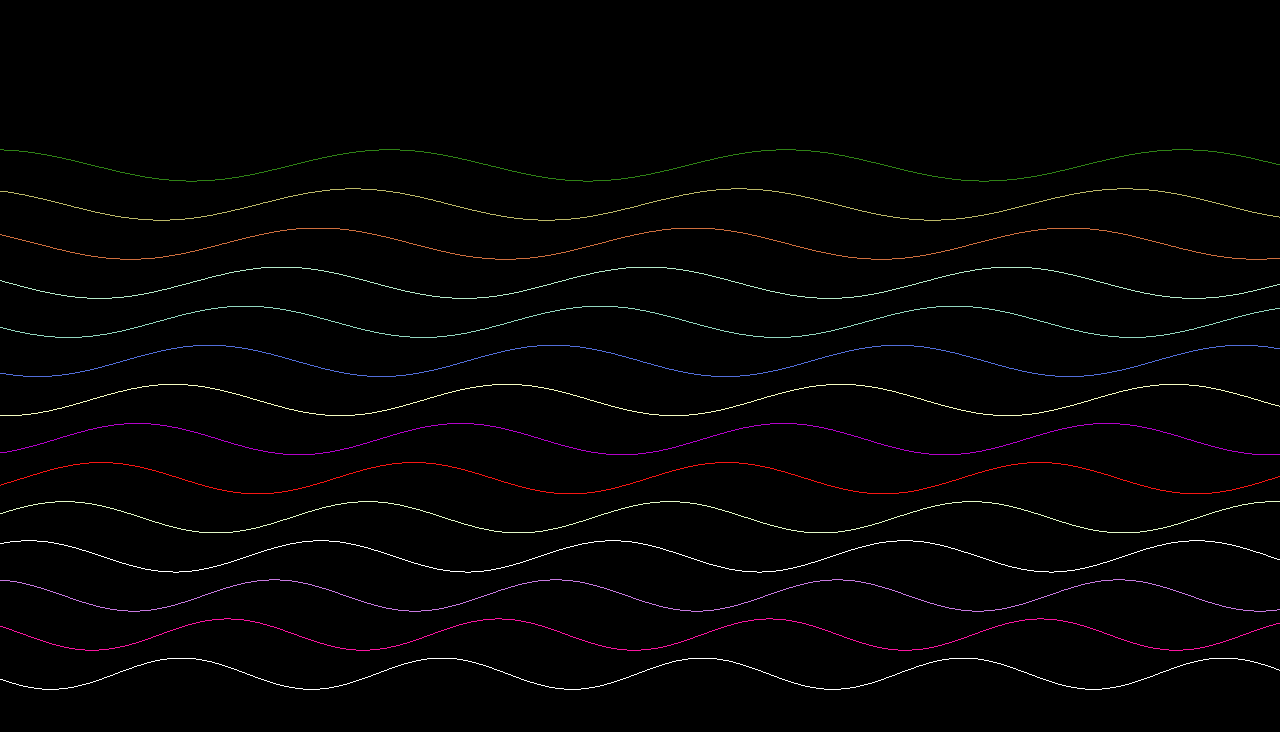
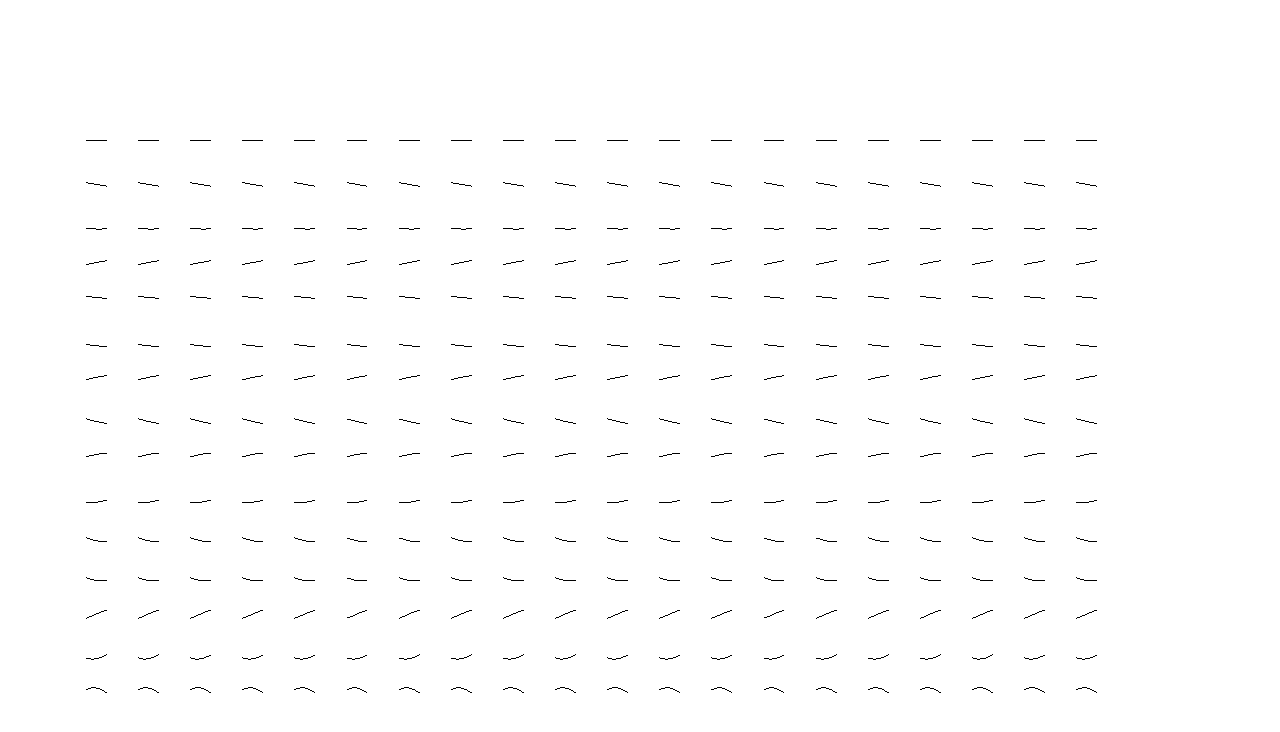
Before and after one commit to Jophish/music, a plain HTML site: page bg.html in a window 1280 px wide. Drawn offline with Linux system fonts and the light colour scheme.

Commit message:
made some cool bar things

```diff
--- a/js/background-canvas-interactive.js
+++ b/js/background-canvas-interactive.js
@@ -1,8 +1,8 @@
 var scene = new THREE.Scene();
-scene.background = new THREE.Color( 0x000000 );
+scene.background = new THREE.Color( 0xFFFFFF );
 var camera = new THREE.PerspectiveCamera( 75, window.innerWidth / window.innerHeight, 0.1, 1000 );
 
-var renderer = new THREE.WebGLRenderer();
+var renderer = new THREE.WebGLRenderer({antialiasing: true});
 renderer.setSize( window.innerWidth, window.innerHeight );
 document.body.appendChild( renderer.domElement );
 
@@ -11,56 +11,81 @@ camera.position.z = 1000;
 
 var counter = 0;
 
+var num_bars = 20;
 
-var res = 1000;
+var bar_width = 100;
+
+var lineArray = new Array();
+
+
+var res = 10;
 var pt_interval = 5;
-var num_lines = 14;
+var num_lines = 15;
 var v_height = 75;
 var x_offset = res*pt_interval/2;
 var y_offset =  Math.floor(v_height*num_lines/2);
-//y_offsett = 0;
-var lines = []
 
+
+var bar_offset = -(res*pt_interval+bar_width)*num_bars/3.5;
+
+for (var k = 0; k<num_bars; k++){
+  var bar = new Array(); //list of lines in single bar
   for (var i = 0; i < num_lines; i++){
-  var mat = new THREE.LineBasicMaterial({color:"#"+((1<<24)*Math.random()|0).toString(16)});
+
+    var mat = new THREE.LineBasicMaterial({color:0x000000});
+    //mat.color = "#FFFFFF";
     //mat.color = "#FF0000";
-  mat.linewidth = 5;
-  var obj = new THREE.Line( new THREE.Geometry(), mat);
+    mat.linewidth = 1;
+    var obj = new THREE.Line( new THREE.Geometry(), mat); //single line in one bar
     var y = i*v_height - y_offset;
+
     for (var j = 0; j < res; j++){
-    var x = j*pt_interval - x_offset;
+      var x = j*pt_interval - x_offset - (0*bar_offset + 0*bar_width);
       var z = 0;
       obj.geometry.vertices.push(new THREE.Vector3(x,y,z));
     }
-  lines.push(obj);
+
+
+    bar.push(obj);
     scene.add(obj);
   }
+  lineArray.push(bar);
+}
 
-var wave_mag = 30;
-var freq = 1.0/100.0;
-
+var wave_mag = 10;
+var freq = 1.0/20.0;
 
 function update_lines(){
+  //wave_mag += 1;
+  //wave_mag = wave_mag % 30;
 
-  for (var line in lines){
-    var obj = lines[line];
+  for (var lines = 0; lines < lineArray.length; lines++){
+
+    var line2 = lineArray[lines]; //single bar, array of lines
+
+    for (var line in line2){
+
+      var obj = line2[line]; //single line
       var new_pos = [];
       var l_freq = 1/(1/freq + line*4);
+      //l_freq = freq;
       for (var i =1; i < res; i++){
-      var x =  i*pt_interval - x_offset;
+	var x =  i*pt_interval - x_offset  - (bar_offset + lines*bar_width);
 	var y = (line*v_height - y_offset) + Math.sin((i + counter + line*(1.0/freq)/num_lines)*l_freq*2*Math.PI)*wave_mag;
 	var z = 0;
 	new_pos.push(new THREE.Vector3(x,y,z));
       }
-    obj.material.linewidth = Math.abs(1*Math.sin(counter*line/num_lines*2*Math.PI*freq));
+      obj.material.linewidth = 5*Math.abs(1*Math.sin(counter*line/num_lines*2*Math.PI*freq/10));
+    //obj.material.linewidth = 1;
     obj.geometry.vertices = new_pos;
     obj.geometry.verticesNeedUpdate = true;
 
   }
 
   }
+}
 function render() {
-  counter++;
+  counter += 1;
   update_lines();
   requestAnimationFrame( render );
 	renderer.render( scene, camera );
```
Also changed, not shown: index.html (+1 -1 lines). Lines whose indentation alone changed are shown as unchanged.
